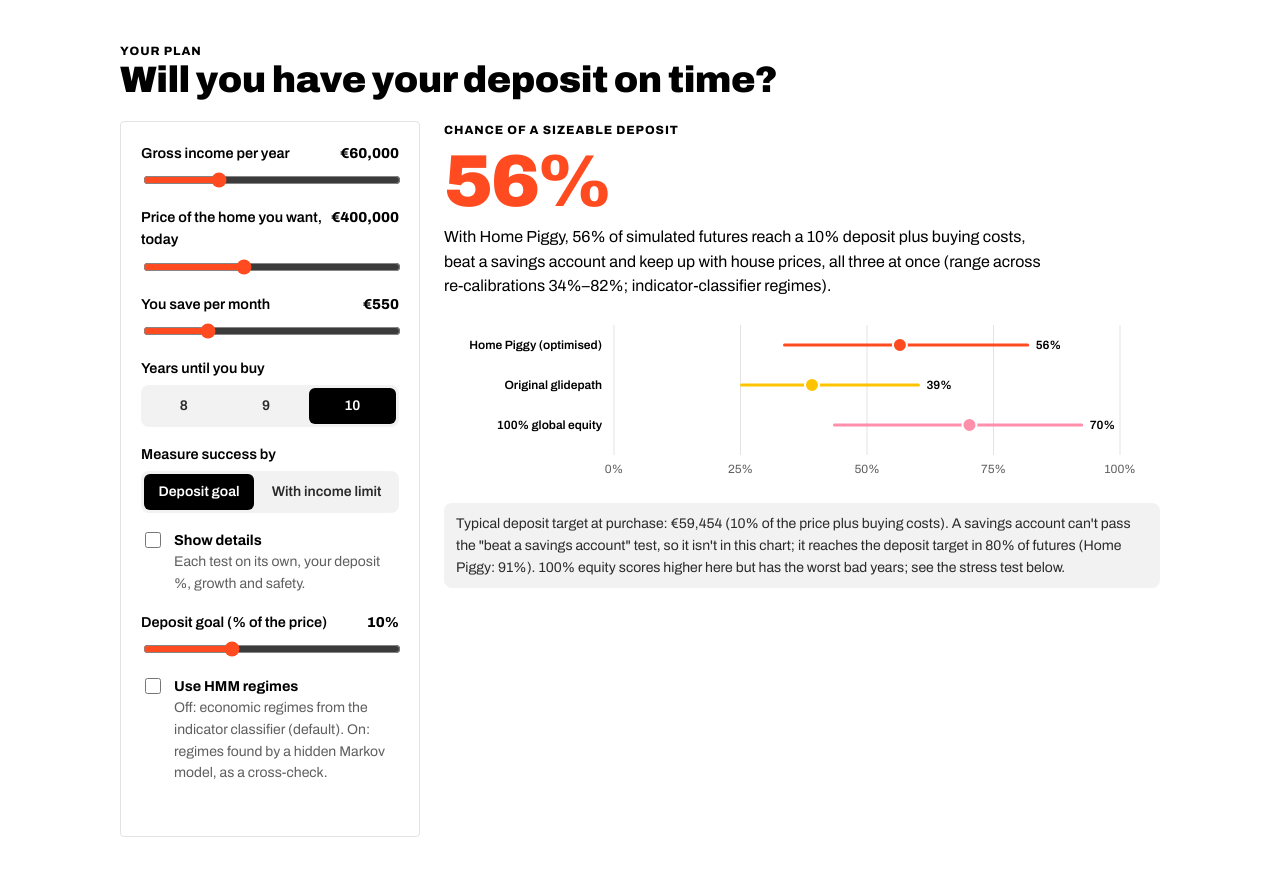
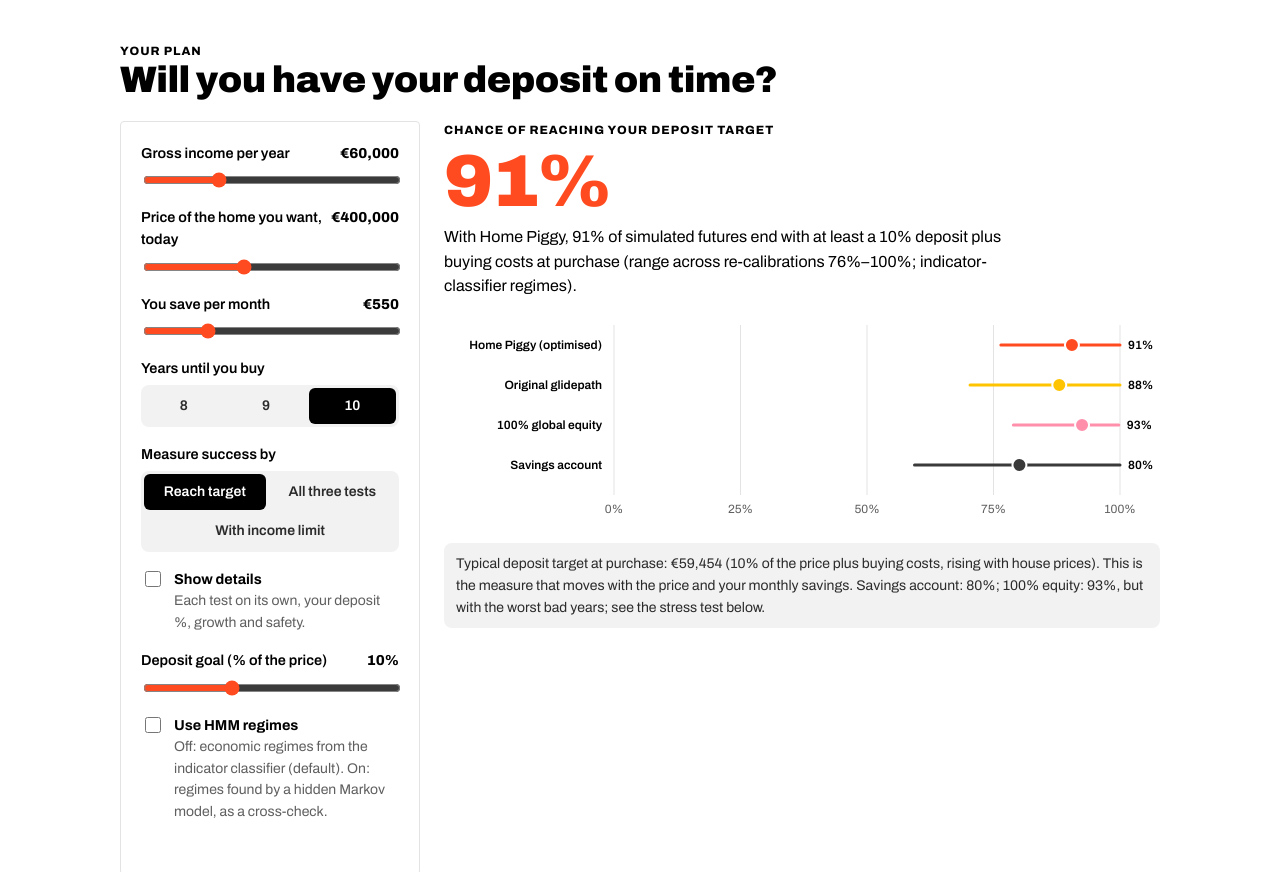
Before and after one commit to cammdu/home-piggy, a plain HTML site: page web/index.html in a window 1280 px wide. Shown: the part 780-1652 px from the top of the page. Drawn offline with Linux system fonts and the light colour scheme.

Commit message:
Pitch page: add 'Reach target' measure (default) and explain why 'all three' barely moves
Co-Authored-By: Claude Opus 5.5 <noreply@anthropic.com>

```diff
--- a/web/index.html
+++ b/web/index.html
@@ -160,7 +160,8 @@ footer { padding-block: 32px 48px; border-top: 1px solid var(--line); font-size:
           <button type="button" data-v="10" aria-pressed="true">10</button></div></div>
       <div class="field"><label>Measure success by</label>
         <div class="seg" id="measure" role="group" aria-label="Success measure">
-          <button type="button" data-v="deposit" aria-pressed="true">Deposit goal</button>
+          <button type="button" data-v="reach" aria-pressed="true">Reach target</button>
+          <button type="button" data-v="deposit" aria-pressed="false">All three tests</button>
           <button type="button" data-v="income" aria-pressed="false">With income limit</button></div></div>
       <label class="switch" for="details"><input id="details" type="checkbox">
         <span><b>Show details</b><span class="muted small">Each test on its own, your deposit %, growth and safety.</span></span></label>
@@ -292,7 +293,7 @@ const EVENT_NAMES = { gfc_2008: "2008 crash", euro_crisis_2011: "Euro crisis", c
   rate_shock_2022: "2022 rate shock", nl_housing_slump: "Dutch housing slump" };
 
 const DEFAULTS = { gross_income_eur: 60000, house_price_eur: 400000, monthly_contribution_eur: 550, horizon_years: 10, own_target_pct: 0.10 };
-const state = { saver: { ...DEFAULTS }, method: "repo", measure: "deposit", details: false, event: "gfc_2008", res: {}, run: 0 };
+const state = { saver: { ...DEFAULTS }, method: "repo", measure: "reach", details: false, event: "gfc_2008", res: {}, run: 0 };
 let PRE = null, GP = null, EVENTS = null;
 
 // ------------------------------------------------------------------ data
@@ -532,24 +533,29 @@ function drawCrisis(container, s, stat) {
 }
 
 // ------------------------------------------------------------------ render
-const statOf = () => state.measure === "income" ? "p_income" : "p_all3";
+const statOf = () => ({ reach: "p_target", deposit: "p_all3", income: "p_income" })[state.measure];
 function current() { return state.res[JSON.stringify([state.method, state.saver])]; }
 
 function render() {
   const r = current(); if (!r) return;
   const b = r.band, d = r.detail, stat = statOf(), s = state.saver;
   const regimeName = state.method === "hmm" ? "HMM regimes" : "indicator-classifier regimes";
-  $("measure-name").textContent = state.measure === "income" ? "Chance of covering the deposit including the income limit" : "Chance of a sizeable deposit";
+  $("measure-name").textContent = { reach: "Chance of reaching your deposit target", deposit: "Chance of a sizeable deposit",
+    income: "Chance of covering the deposit including the income limit" }[state.measure];
   $("big").textContent = pct(b.opt[stat].median);
   const o = b.opt[stat], bank = b.bank[stat], eq = b.equity[stat];
-  $("headline-text").textContent = state.measure === "income"
+  $("headline-text").textContent = state.measure === "reach"
+    ? `With Home Piggy, ${pct(o.median)} of simulated futures end with at least a ${pct(s.own_target_pct)} deposit plus buying costs at purchase (range across re-calibrations ${pct(o.p05)}–${pct(o.p95)}; ${regimeName}).`
+    : state.measure === "income"
     ? `With Home Piggy, ${pct(o.median)} of simulated futures end with enough savings to cover the gap between the price and what Dutch rules let you borrow on ${fmtEur(s.gross_income_eur)} income (range across re-calibrations ${pct(o.p05)}–${pct(o.p95)}; ${regimeName}).`
     : `With Home Piggy, ${pct(o.median)} of simulated futures reach a ${pct(s.own_target_pct)} deposit plus buying costs, beat a savings account and keep up with house prices, all three at once (range across re-calibrations ${pct(o.p05)}–${pct(o.p95)}; ${regimeName}).`;
   drawBand($("chart-band"), b, stat);
   const t = d.typical;
-  $("measure-note").innerHTML = state.measure === "income"
+  $("measure-note").innerHTML = state.measure === "reach"
+    ? `Typical deposit target at purchase: ${fmtEur(b.target_p50.median)} (${pct(s.own_target_pct)} of the price plus buying costs, rising with house prices). This is the measure that moves with the price and your monthly savings. Savings account: ${pct(bank.median)}; 100% equity: ${pct(eq.median)}, but with the worst bad years; see the stress test below.`
+    : state.measure === "income"
     ? `Most of the gap comes from the income limit, not the fund: on ${fmtEur(t.income)} income at purchase you can borrow about ${fmtEur(t.income_loan)} for a ${fmtEur(t.price)} home. The fund can't change that, which is why this is not the default measure. Savings account: ${pct(bank.median)}; 100% equity: ${pct(eq.median)}.`
-    : `Typical deposit target at purchase: ${fmtEur(b.target_p50.median)} (${pct(s.own_target_pct)} of the price plus buying costs). A savings account can't pass the "beat a savings account" test, so it isn't in this chart; it reaches the deposit target in ${pct(b.bank.p_target.median)} of futures (Home Piggy: ${pct(b.opt.p_target.median)}). 100% equity scores higher here but has the worst bad years; see the stress test below.`;
+    : `Typical deposit target at purchase: ${fmtEur(b.target_p50.median)} (${pct(s.own_target_pct)} of the price plus buying costs). A savings account can't pass the "beat a savings account" test, so it isn't in this chart; it reaches the deposit target in ${pct(b.bank.p_target.median)} of futures (Home Piggy: ${pct(b.opt.p_target.median)}). 100% equity scores higher here but has the worst bad years; see the stress test below.<br><br><b>Why the price and your monthly savings barely move this number.</b> Two of the three tests compare returns, not amounts: saving twice as much doubles the pot but not its return. Once the deposit is reached, the share levels off near how often the fund beats savings and house prices. Saving more can even lower it slightly: above ${fmtEur(59357)} Dutch wealth tax (box 3) applies, on an assumed 6% return for investments but 1.28% for savings, so a bigger pot loses more of its edge. To see how the price and your savings change your odds, choose “Reach target”.`;
   renderDetails(b);
 
   // fan
```
Also changed, not shown: 2 other files.
